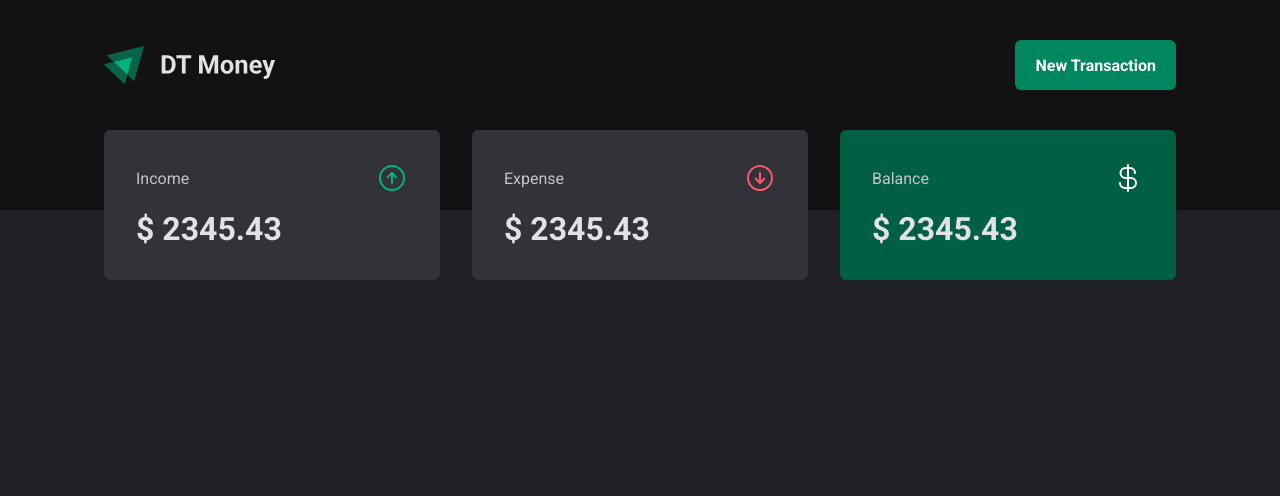
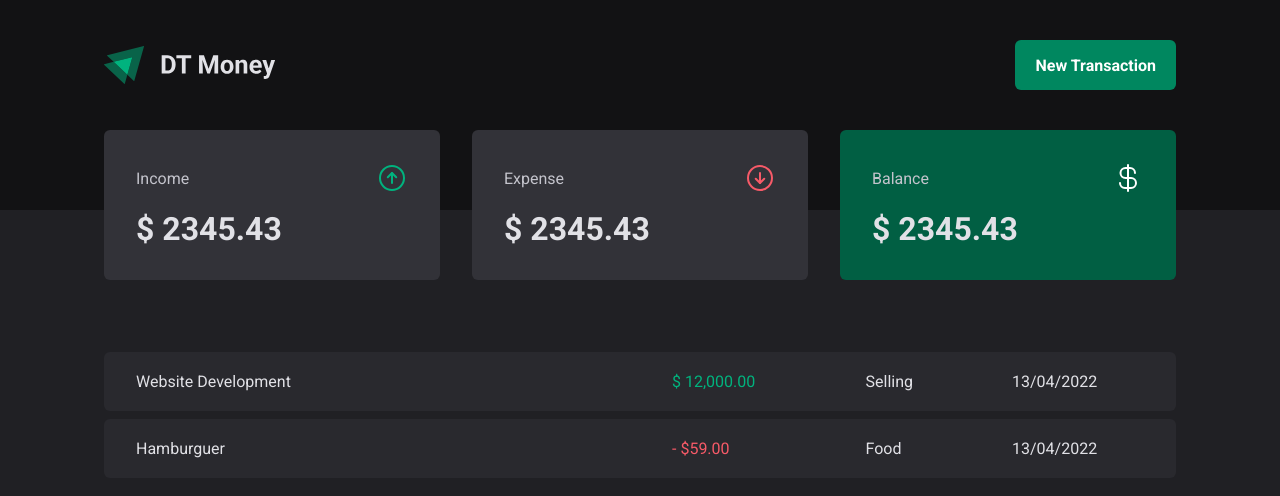
Before and after one commit to ericazpcalaca/dt-money, a React (Vite) app: page / in a window 1280 px wide. Shown: the top 496 px of the page. Built offline with nearby package versions, Linux system fonts and the light colour scheme.

Commit message:
Styled the Transactions Table

```diff
--- a/src/pages/Transactions/index.tsx
+++ b/src/pages/Transactions/index.tsx
@@ -1,11 +1,40 @@
 import { Header } from "../../components/Header";
 import { Summary } from "../../components/Summary";
+import { PriceHightLight, TransactionsContainer, TransactionsTable } from "./styles";
 
 export function Transactions() {
-    return(
+    return (
         <div>
             <Header />
             <Summary />
+
+            <TransactionsContainer>
+                <TransactionsTable>
+                    <tbody>
+                        <tr>
+                            <td width="50%">Website Development</td>
+                            <td>
+                                <PriceHightLight variant="income">
+                                    $ 12,000.00
+                                </PriceHightLight>
+                            </td>
+                            <td>Selling</td>
+                            <td>13/04/2022</td>
+                        </tr>
+
+                        <tr>
+                            <td width="50%">Hamburguer</td>
+                            <td>
+                                <PriceHightLight variant="outcome">
+                                    - $59.00
+                                </PriceHightLight>
+                            </td>
+                            <td>Food</td>
+                            <td>13/04/2022</td>
+                        </tr>
+                    </tbody>
+                </TransactionsTable>
+            </TransactionsContainer>
         </div>
     )
 }
--- a/src/pages/Transactions/styles.ts
+++ b/src/pages/Transactions/styles.ts
@@ -0,0 +1,38 @@
+import styled from "styled-components";
+
+export const TransactionsContainer = styled.main`
+    width: 100%;
+    max-width: 1120px;
+    margin: 4rem auto 0;
+    padding: 0 1.5rem;
+`
+
+export const TransactionsTable = styled.table`
+    width: 100%;
+    border-collapse: separate;
+    border-spacing: 0 0.5rem;
+    /* margin-top: 1.5rem; */
+
+        td {
+            padding: 1.25rem 2rem;
+            background: ${props => props.theme["gray-700"]};
+
+        &:first-child {
+            border-top-left-radius: 6px;
+            border-bottom-left-radius: 6px;
+        }
+
+        &:last-child {
+            border-top-right-radius: 6px;
+            border-bottom-right-radius: 6px;
+        }
+    }
+`
+
+interface PriceHightLightProps {
+    variant: 'income' | 'outcome';
+}
+
+export const PriceHightLight = styled.span<PriceHightLightProps> `
+    color: ${props => props.variant === 'income'? props.theme["green-300"] : props.theme["red-300"]}
+`;
```
